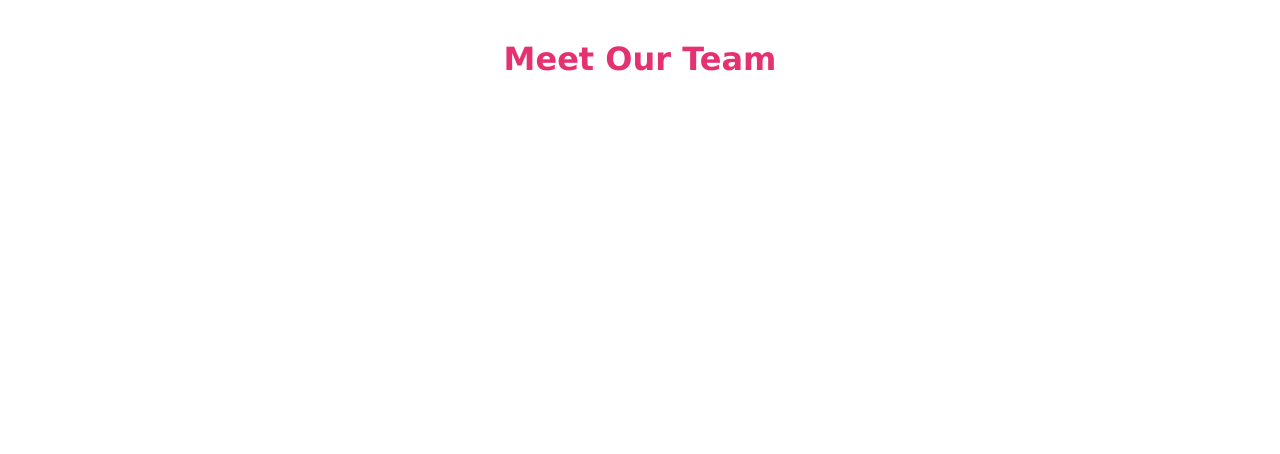
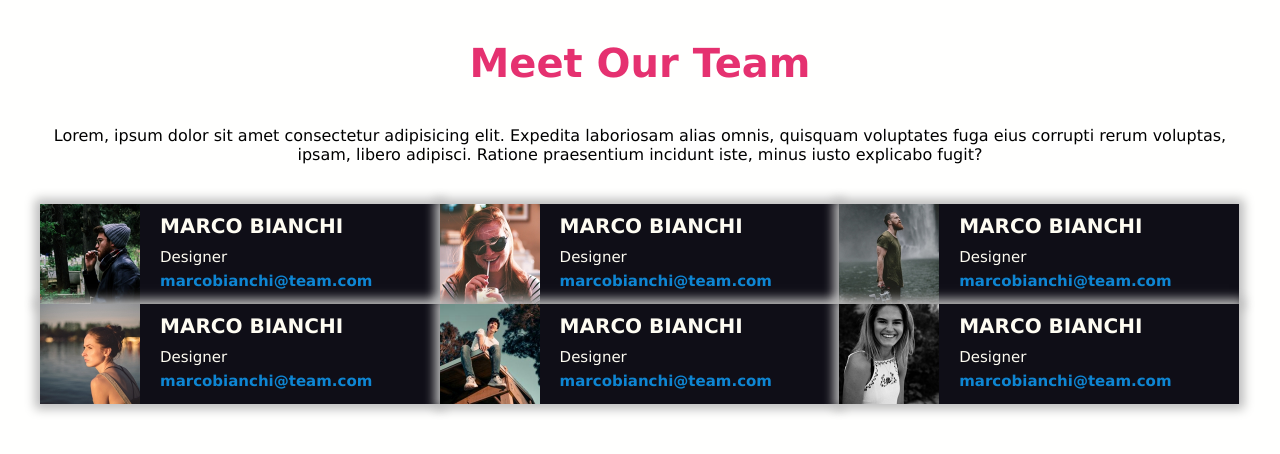
Before and after one commit to ElyPoli/html-css-float-cards, a plain HTML site: page index.html in a window 1280 px wide. Drawn offline with Linux system fonts and the light colour scheme.

Commit message:
add main

```diff
--- a/css/style.css
+++ b/css/style.css
@@ -6,17 +6,77 @@
 
 body {
     font-family:Verdana, Geneva, Tahoma, sans-serif;
+    background-color: #fffffe;
 }
 
 h1 {
     color: #e53170;
-    text-align: center;
     margin-top: 40px;
     font-weight: bold;
+    font-size: 40px;
 }
 
 .centered {
     margin-left: auto;
     margin-right: auto;
-    max-width: 1500px;
+    max-width: 1200px;
+    width: 100%;
 }
+
+.text-centered {
+    text-align: center;
+}
+
+.clearfix::after {
+    display: table;
+    content: "";
+    clear: both;
+}
+
+.padding-t-and-b {
+    padding-top: 40px;
+    padding-bottom: 40px;
+}
+
+/* Card */
+.card {
+    background-color: #0f0e17;
+    height: 100px;
+    width: 33.3%;
+    float: left;
+    /* Shadow */
+    -webkit-box-shadow: 0px 0px 10px 5px #bbbbbb;
+    -moz-box-shadow: 0px 0px 10px 5px #bbbbbb;
+    -o-box-shadow: 0px 0px 10px 5px #bbbbbb;
+    box-shadow: 0px 0px 10px 5px #bbbbbb;
+}
+
+.card img {
+    height: 100px;
+    float: left;
+    margin-right: 20px;
+}
+
+.card-title {
+    font-size: 20px;
+    font-weight: bold;
+    text-transform: uppercase;
+}
+
+.card-p {
+    font-size: 15px;
+    padding-bottom: 5px;
+}
+
+.card-text {
+    color: #fefcf2;
+    padding-top: 10px;
+}
+
+.card a {
+    color: #0e86d3;
+    text-decoration: none;
+    font-weight: bold;
+    /* margin-top: 10px; */
+    font-size: 15px;
+}
--- a/index.html
+++ b/index.html
@@ -8,8 +8,57 @@
     <body>
         <!-- Title -->
         <header class="centered">
-            <h1>Meet Our Team</h1>
+            <h1 class="text-centered">Meet Our Team</h1>
         </header>
+
+        <main class="centered clearfix">
+            <p class="text-centered padding-t-and-b">Lorem, ipsum dolor sit amet consectetur adipisicing elit. Expedita laboriosam alias omnis, quisquam voluptates fuga eius corrupti rerum voluptas, ipsam, libero adipisci. Ratione praesentium incidunt iste, minus iusto explicabo fugit?</p>
+
+            <!-- Cards section -->
+            <section class="clearfix">
+                <!-- Card 1 -->
+                <div class="card">
+                    <img src="img/male1.png" alt="Male 1">
+                    <h2 class="card-text card-title">Marco Bianchi</h2>
+                    <p class="card-text card-p">Designer</p>
+                    <a href="malito:marcobianchi@team.com">marcobianchi@team.com</a>
+                </div>
+                <!-- Card 2 -->
+                <div class="card">
+                    <img src="img/female1.png" alt="Female 1">
+                    <h2 class="card-text card-title">Marco Bianchi</h2>
+                    <p class="card-text card-p">Designer</p>
+                    <a href="malito:marcobianchi@team.com">marcobianchi@team.com</a>
+                </div>
+                <!-- Card 3 -->
+                <div class="card">
+                    <img src="img/male2.png" alt="Male 2">
+                    <h2 class="card-text card-title">Marco Bianchi</h2>
+                    <p class="card-text card-p">Designer</p>
+                    <a href="malito:marcobianchi@team.com">marcobianchi@team.com</a>
+                </div>
+                <!-- Card 4 -->
+                <div class="card">
+                    <img src="img/female2.png" alt="Female 2">
+                    <h2 class="card-text card-title">Marco Bianchi</h2>
+                    <p class="card-text card-p">Designer</p>
+                    <a href="malito:marcobianchi@team.com">marcobianchi@team.com</a>
+                </div>
+                <!-- Card 5 -->
+                <div class="card">
+                    <img src="img/male3.png" alt="Male 3">
+                    <h2 class="card-text card-title">Marco Bianchi</h2>
+                    <p class="card-text card-p">Designer</p>
+                    <a href="malito:marcobianchi@team.com">marcobianchi@team.com</a>
+                </div>
+                <!-- Card 6 -->
+                <div class="card">
+                    <img src="img/female3.png" alt="Female 3">
+                    <h2 class="card-text card-title">Marco Bianchi</h2>
+                    <p class="card-text card-p">Designer</p>
+                    <a href="malito:marcobianchi@team.com">marcobianchi@team.com</a>
+                </div>
+        </main>
 
     </body>
 </html>
```
